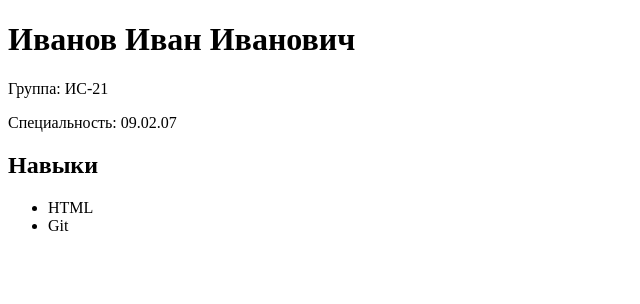
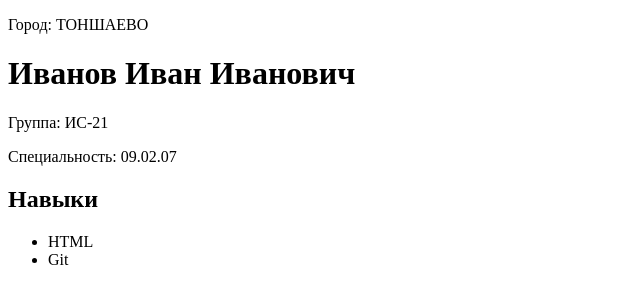
Before and after one commit to wosclaa/student-card, a plain HTML site: page index.html in a window 1280 px wide. Shown: the whole page, without its empty margins (0-640 px from the left). Drawn offline with Linux system fonts and the light colour scheme.

Commit message:
Update index.html

```diff
--- a/index.html
+++ b/index.html
@@ -5,6 +5,7 @@
   <title>Визитка студента</title>
 </head>
 <body>
+  <p>Город: ТОНШАЕВО</p>
   <h1>Иванов Иван Иванович</h1>
   <p>Группа: ИС-21</p>
   <p>Специальность: 09.02.07</p>
```
